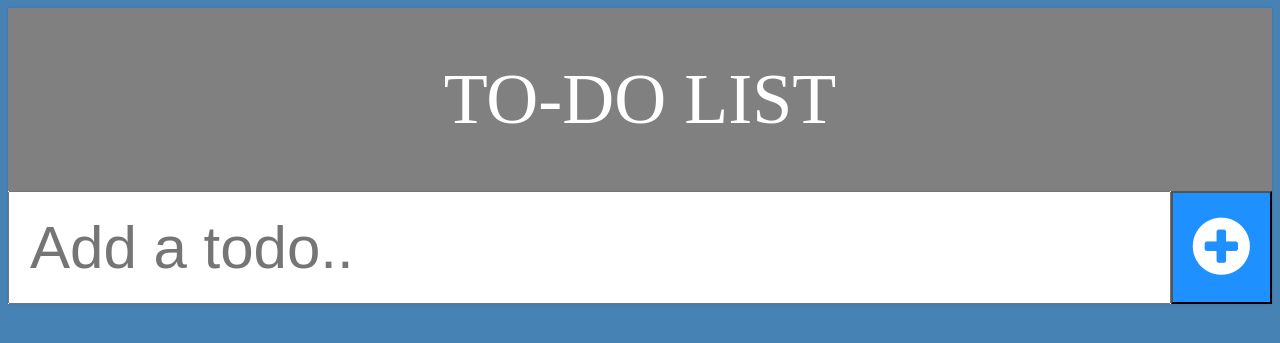
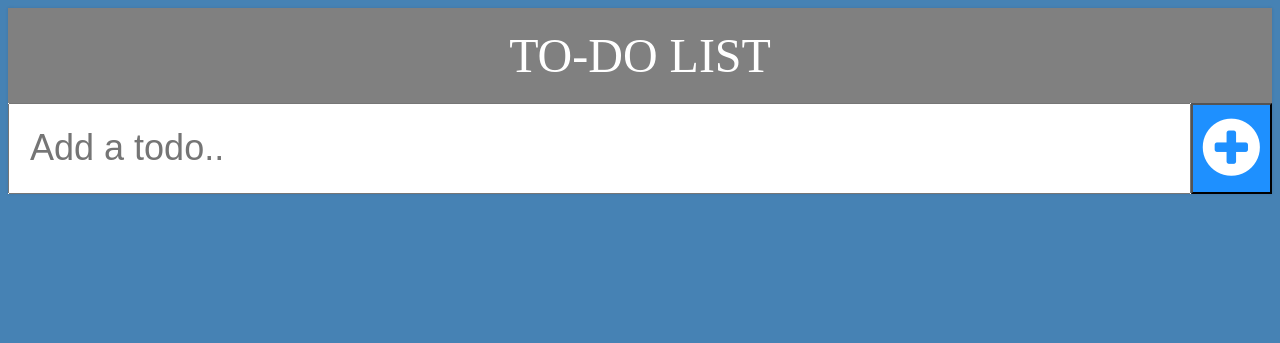
Before and after one commit to Muskan02/Karya-Suchi, a Django app: page / in a window 1280 px wide. Shown: the top 343 px of the page. Run offline with Django 3.2, Linux system fonts and the light colour scheme; data that the repository does not hold is empty; some libraries are stand-ins or nearby versions.

Commit message:
app created

```diff
--- a/static/css/todos.css
+++ b/static/css/todos.css
@@ -13,9 +13,9 @@ body{
 h1{
 	background-color: gray;
 	margin: 0;
-	padding:50px;
+	padding:20px;
 	text-transform: uppercase;
-	font-size: 72px;
+	font-size: 48px;
 	color: white;
 	font-weight: normal;
 	text-align:center;
@@ -31,8 +31,8 @@ li{
 	color: black;
 	font-family: cursive;
 	margin: 0;
-	padding: 20px;
-	font-size: 60px;
+	padding: 10px;
+	font-size: 36px;
 	background-color: #fff;
 	line-height: 100px;
 }
@@ -50,7 +50,7 @@ button{
 
 span{
 	color: red;
-	padding: 5px;
+	padding: 2px;
 	text-align: center;
 	display: inline-block;
 	float: right;
@@ -83,7 +83,7 @@ input:focus{
 }
 
 .icon {
-  padding: 20px;
+  padding: 10px;
   background: dodgerblue;
   color: white;
   min-width: 50px;
@@ -96,7 +96,7 @@ input:focus{
   padding: 20px;
   outline: none;
   margin: 0 auto;
-  font-size: 60px;
+  font-size: 36px;
 }
 
 .input-field:focus {
```
Also changed, not shown: templates/manifest.json.
